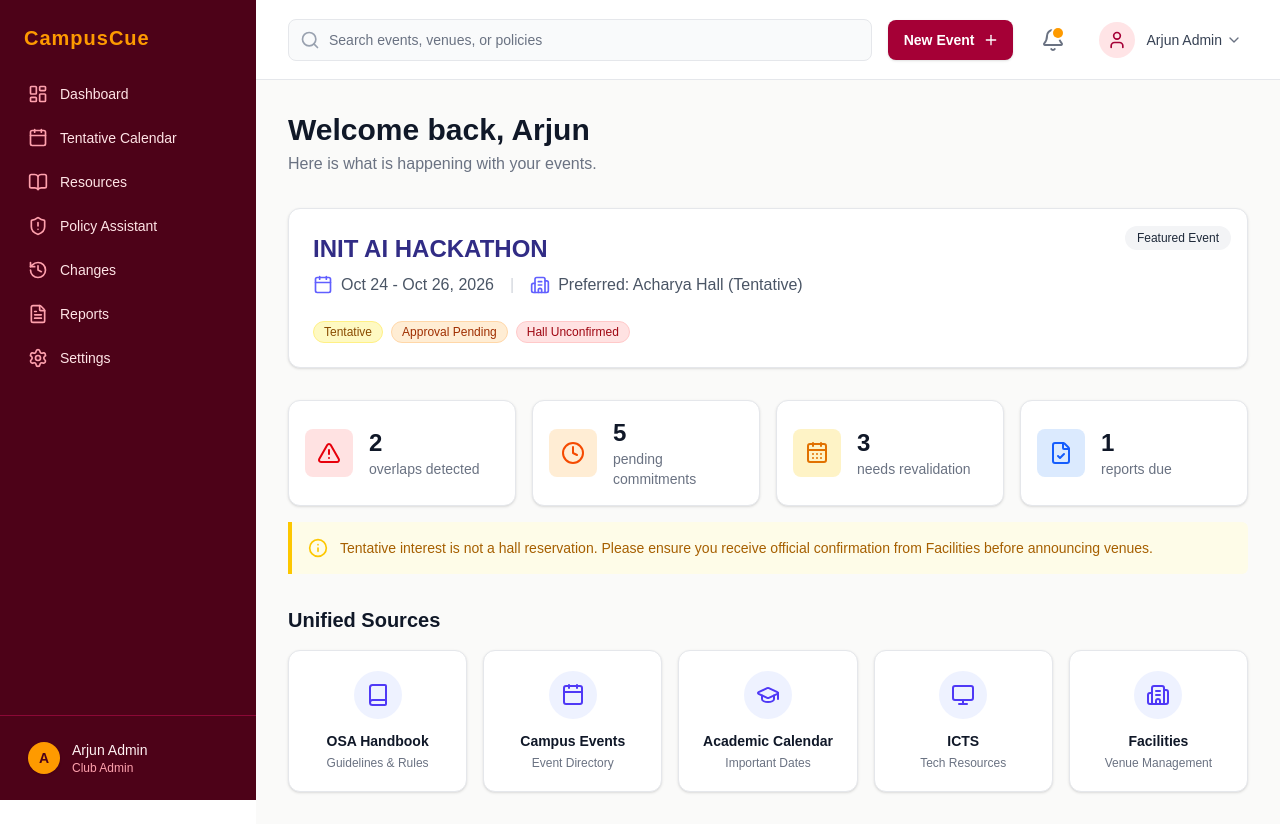
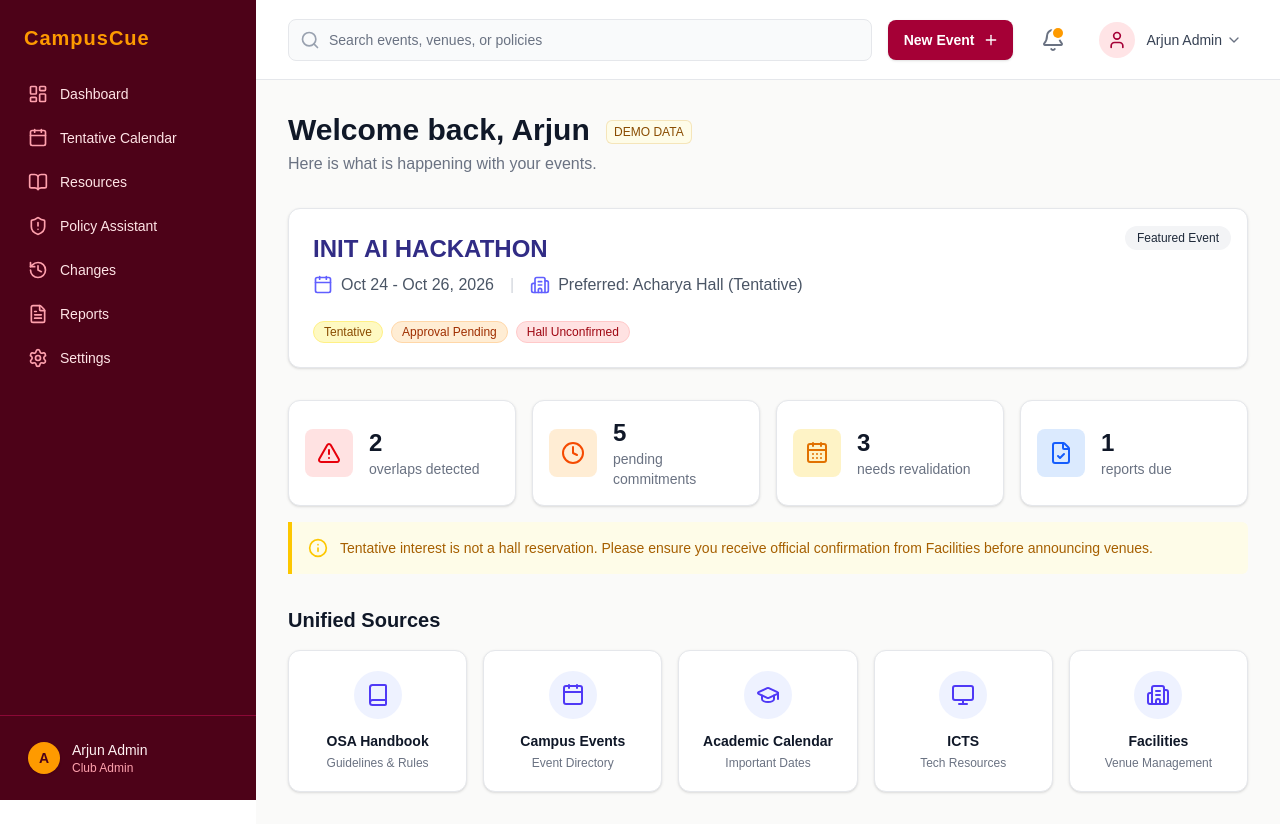
Before and after one commit to Mrudula-itsjuzme/Genesis-womm, a Next.js app in the folder apps/web/: page / in a window 1280 px wide. Built offline with nearby package versions, Linux system fonts and the light colour scheme.

Commit message:
docs(frontend): add DEMO DATA label and fix compose file on top of main

```diff
--- a/apps/web/src/app/page.tsx
+++ b/apps/web/src/app/page.tsx
@@ -29,9 +29,11 @@ export default function Dashboard() {
 
   return (
     <div className="p-8 max-w-6xl mx-auto space-y-8">
-      <header>
-        <h1 className="text-3xl font-bold text-gray-900">Welcome back, Arjun</h1>
-        <p className="text-gray-500 mt-1">Here is what is happening with your events.</p>
+      <header className="flex items-center gap-4">
+        <div>
+          <h1 className="text-3xl font-bold text-gray-900">Welcome back, Arjun <span className="inline-flex items-center rounded-md bg-yellow-50 px-2 py-1 text-xs font-medium text-yellow-800 ring-1 ring-inset ring-yellow-600/20 align-middle ml-2">DEMO DATA</span></h1>
+          <p className="text-gray-500 mt-1">Here is what is happening with your events.</p>
+        </div>
       </header>
 
       {/* Hero Card */}
```
Also changed, not shown: 2 other files (tests, documents, lock files or other folders).
